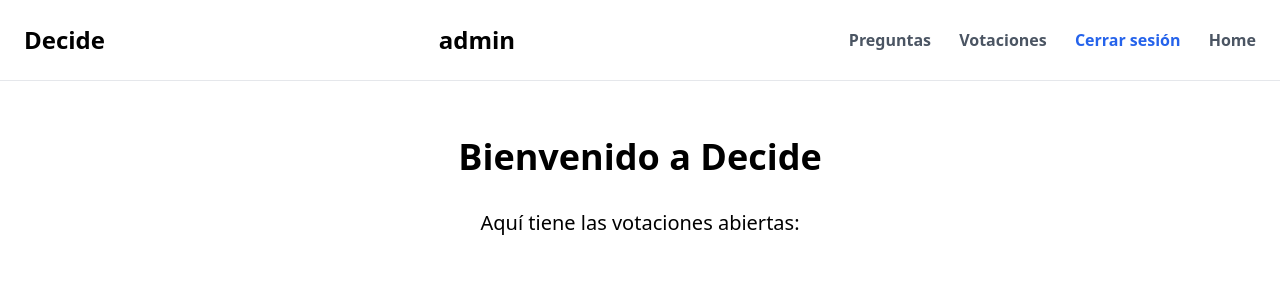
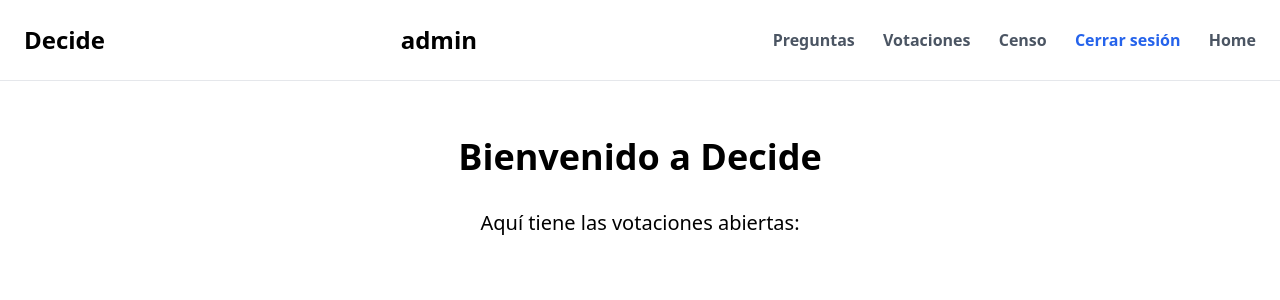
Before and after one commit to 3ralon/decide-single-zambrano, a Django app: page / in a window 1280 px wide. Shown: the top 300 px of the page. Run offline with Django 3.2, Linux system fonts and the light colour scheme; a user stored in the database is signed in; data comes from the database, SQL or seed files in the repository; parts of the project's set-up code (start-up, migrations or seed data) failed here and were passed over; some libraries are stand-ins or nearby versions.

Commit message:
Feat: Integrar Census en Homepage #97

```diff
--- a/decide/authentication/test_selenium.py
+++ b/decide/authentication/test_selenium.py
@@ -1,5 +1,4 @@
 from django.contrib.staticfiles.testing import StaticLiveServerTestCase
-from django.test import TestCase
 from base.tests import BaseTestCase
 import time
 from selenium import webdriver
--- a/decide/base/templates/base.html
+++ b/decide/base/templates/base.html
@@ -4,6 +4,7 @@
     <head>
         <meta charset="utf-8">
         <meta name="viewport" content="width=device-width, initial-scale=1.0">
+
 
         <script src="https://cdn.tailwindcss.com"></script>
 
@@ -21,6 +22,7 @@
                 {% if request.user.is_staff %}
                     <a href="{% url 'question_list' %}" class="text-gray-600 font-semibold hover:text-gray-900">Preguntas</a>
                     <a href="{% url 'voting_list' %}" class="text-gray-600 font-semibold hover:text-gray-900">Votaciones</a>
+                    <a href="{% url 'export_page' %}" class="text-gray-600 font-semibold hover:text-gray-900">Censo</a>
                 {% endif %}
                 {% if not request.user.is_authenticated %}
                     <a href="{% url 'signin' %}" class="text-blue-600 font-semibold hover:text-gray-900">Iniciar sesión</a>
```
